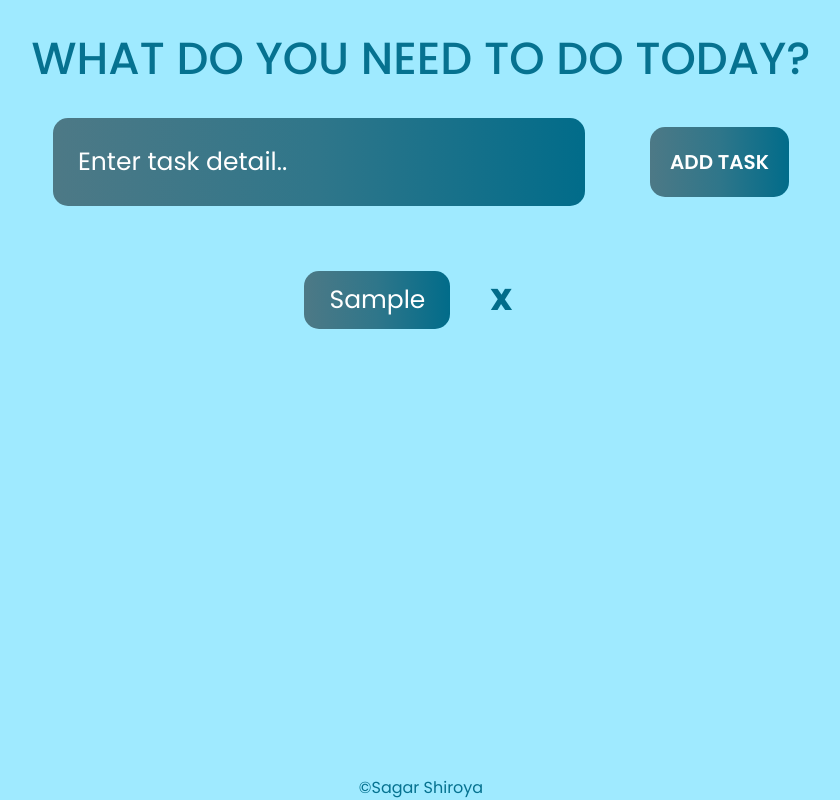
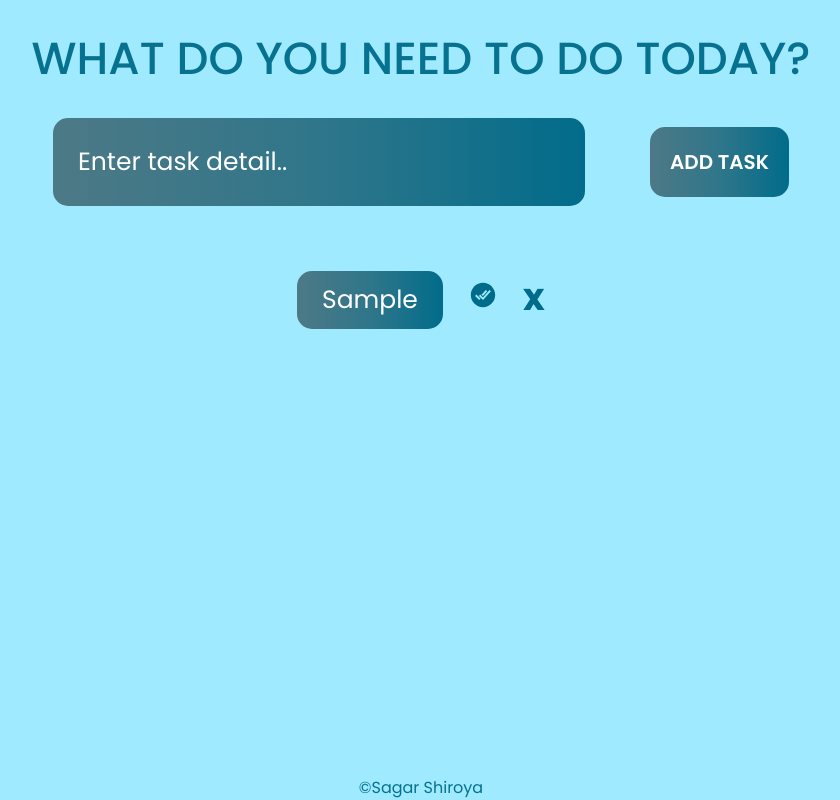
Before and after one commit to sagar-shiroya/react-todo-app, a React (Create React App) app: page / in a window 1280 px wide. Both pictures are taken after typing "Sample" into the empty fields and a click on the button "ADD TASK". Shown: the whole page, without its empty margins (219-1059 px from the left). Built offline with nearby package versions, Linux system fonts and the light colour scheme.

Commit message:
Adding react icons as well as functionality to mark it as completed

```diff
--- a/package.json
+++ b/package.json
@@ -8,6 +8,7 @@
     "@testing-library/user-event": "^13.5.0",
     "react": "^18.2.0",
     "react-dom": "^18.2.0",
+    "react-icons": "^4.8.0",
     "react-scripts": "5.0.1",
     "web-vitals": "^2.1.4"
   },
--- a/src/App.css
+++ b/src/App.css
@@ -82,6 +82,11 @@ input:focus{
   color: #fff;
 }
 
+h2.completed{
+  background: linear-gradient(to right, #6295a4, #368aa1,#0186ab);
+  text-decoration: line-through;
+}
+
 .task button{
   border-style: none;
   font-size: 30px;
@@ -89,7 +94,7 @@ input:focus{
   width: fit-content;
   color: #016c8a;
   font-weight: 800;
-  padding: 0 25px;
+  padding-left:25px;
 }
 
 .footer{
@@ -123,10 +128,6 @@ li{
   font-size:25px;
 }
 
-.task button{
-  margin-left: 15px;
-}
-
 @keyframes App-logo-spin {
   from {
     transform: rotate(0deg);
--- a/src/App.js
+++ b/src/App.js
@@ -12,6 +12,7 @@ function App() {
     const task = {
       id: todoList.length === 0 ? 1 : todoList[todoList.length - 1].id + 1,
       taskName: newtask,
+      completed: false,
     };
     setTodoList([...todoList, task]);
     setNewTask("");
@@ -25,6 +26,27 @@ function App() {
     //Alternative of above code
     const newTodoList = todoList.filter((task) => task.id !== val);
     setTodoList(newTodoList);
+  };
+
+  const updateTask = (id) => {
+    // const newTodoList = todoList.map((task) => {
+    //   if (task.id === id) {
+    //     return { ...task, completed: true };
+    //   } else {
+    //     return task;
+    //   }
+    // });
+    // console.log(newTodoList);
+    // setTodoList(newTodoList);
+    setTodoList(
+      todoList.map((task) => {
+        if (task.id === id) {
+          return { ...task, completed: true };
+        } else {
+          return task;
+        }
+      })
+    );
   };
 
   return (
@@ -47,7 +69,9 @@ function App() {
               taskName={task.taskName}
               id={task.id}
               key={key}
+              isCompleted={task.completed}
               deleteTask={deleteTask}
+              updateTask={updateTask}
             />
           );
         })}
--- a/src/Task.js
+++ b/src/Task.js
@@ -1,7 +1,13 @@
+import { IoCheckmarkDoneCircleSharp } from "react-icons/io5";
 export const Task = (props) => {
   return (
     <div className="task" key={props.key}>
-      <h2>{props.taskName}</h2>
+      <h2 className={props.isCompleted ? "completed" : "none"}>
+        {props.taskName}
+      </h2>
+      <button onClick={() => props.updateTask(props.id)}>
+        <IoCheckmarkDoneCircleSharp />
+      </button>
       <button onClick={() => props.deleteTask(props.id)}>X</button>
     </div>
   );
```
Also changed, not shown: 1 other file (tests, documents, lock files or other folders).
